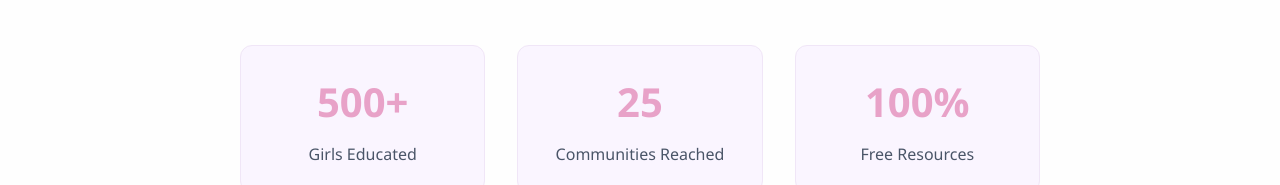
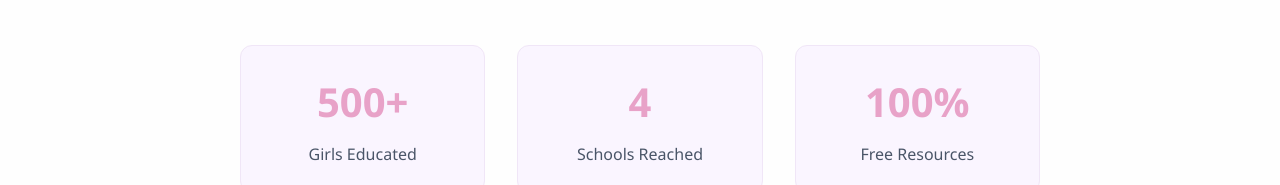
Before and after one commit to Carmen-Dominguez/chosen-girls, a React (Create React App) app: page / in a window 1280 px wide. Shown: the part 767-952 px from the top of the page. Built offline with nearby package versions, Linux system fonts and the light colour scheme; a web font is replaced by a local one.

Commit message:
feat: update info

```diff
--- a/src/pages/Home/Home.tsx
+++ b/src/pages/Home/Home.tsx
@@ -74,8 +74,8 @@ const Home: React.FC = () => {
                 <div className="mission__stat-label">Girls Educated</div>
               </div>
               <div className="mission__stat">
-                <div className="mission__stat-number">25</div>
-                <div className="mission__stat-label">Communities Reached</div>
+                <div className="mission__stat-number">4</div>
+                <div className="mission__stat-label">Schools Reached</div>
               </div>
               <div className="mission__stat">
                 <div className="mission__stat-number">100%</div>
```
